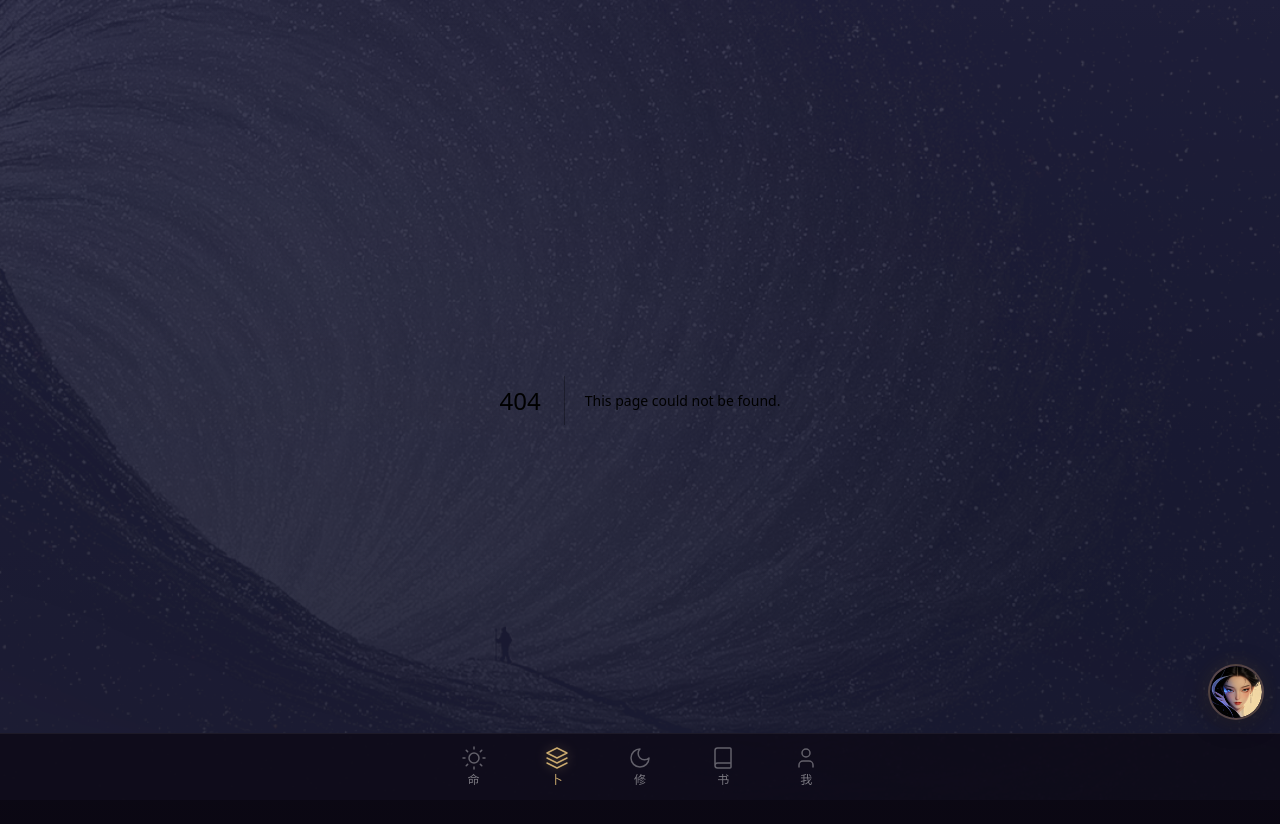
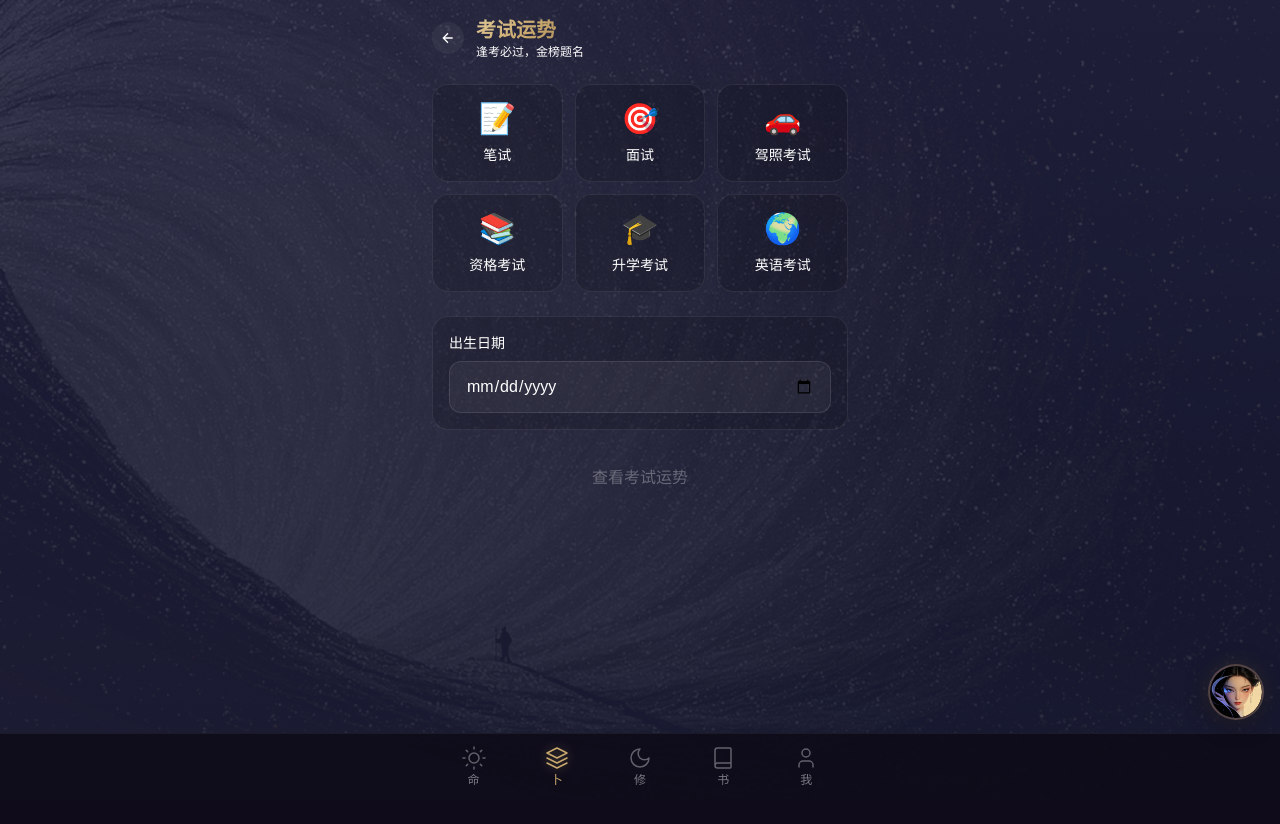
Before and after one commit to wuyi-LifeGPS/fatemaster-ai, a Next.js app: page /bu/exam-fortune in a window 1280 px wide. Before the commit this address had no page. Shown: the top 824 px of the page. After the commit the page ends 800 px from the top, so only its background shows below. Built offline with nearby package versions, Linux system fonts and the light colour scheme.

Commit message:
feat: 增加考试运势功能（/bu/exam-fortune）

```diff
--- /dev/null
+++ b/src/app/bu/exam-fortune/page.tsx
@@ -0,0 +1,136 @@
+'use client'
+
+import { useState } from 'react'
+import Link from 'next/link'
+
+const EXAM_TYPES = [
+  { type: '笔试', icon: '📝', tips: ['仔细审题', '先易后难', '检查答案'] },
+  { type: '面试', icon: '🎯', tips: ['自信大方', '条理清晰', '真诚回答'] },
+  { type: '驾照考试', icon: '🚗', tips: ['熟悉路线', '保持冷静', '注意细节'] },
+  { type: '资格考试', icon: '📚', tips: ['复习重点', '模拟练习', '调整心态'] },
+  { type: '升学考试', icon: '🎓', tips: ['保证睡眠', '合理饮食', '积极心态'] },
+  { type: '英语考试', icon: '🌍', tips: ['听力练习', '词汇复习', '阅读训练'] },
+]
+
+function getExamFortune(examType: string, birthDate: string) {
+  const exam = EXAM_TYPES.find(e => e.type === examType)
+  if (!exam) return null
+
+  const date = new Date(birthDate)
+  const today = new Date()
+  const combined = date.getDate() + today.getDate()
+  const luck = Math.floor(Math.random() * 30) + 70
+
+  return {
+    ...exam,
+    luck,
+    color: luck >= 85 ? 'text-green-400' : luck >= 70 ? 'text-yellow-400' : 'text-red-400',
+    level: luck >= 85 ? '大吉' : luck >= 70 ? '中吉' : '小吉',
+  }
+}
+
+export default function ExamFortunePage() {
+  const [examType, setExamType] = useState('')
+  const [birthDate, setBirthDate] = useState('')
+  const [result, setResult] = useState<any>(null)
+
+  const analyze = () => {
+    if (!examType || !birthDate) return
+    setResult(getExamFortune(examType, birthDate))
+  }
+
+  return (
+    <div className="px-4 pt-4 pb-24 animate-fade-in">
+      {/* Header */}
+      <div className="flex items-center gap-3 mb-6">
+        <Link href="/bu" className="w-8 h-8 rounded-full bg-white/5 flex items-center justify-center hover:bg-white/10 transition">
+          <svg width="16" height="16" viewBox="0 0 24 24" fill="none" stroke="currentColor" strokeWidth="2">
+            <path d="M19 12H5M12 19l-7-7 7-7" />
+          </svg>
+        </Link>
+        <div>
+          <h1 className="text-gold-gradient text-xl font-bold">考试运势</h1>
+          <p className="text-moonly-text-muted text-xs">逢考必过，金榜题名</p>
+        </div>
+      </div>
+
+      {!result ? (
+        <>
+          <div className="grid grid-cols-3 gap-3 mb-6">
+            {EXAM_TYPES.map(exam => (
+              <button
+                key={exam.type}
+                onClick={() => setExamType(exam.type)}
+                className={`moonly-card p-4 text-center transition ${
+                  examType === exam.type
+                    ? 'border-moonly-gold/50 bg-moonly-gold/5'
+                    : 'hover:bg-white/5'
+                }`}
+              >
+                <div className="text-3xl mb-2">{exam.icon}</div>
+                <div className="text-white text-sm font-medium">{exam.type}</div>
+              </button>
+            ))}
+          </div>
+
+          <div className="moonly-card p-4 mb-6">
+            <label className="text-white text-sm font-medium mb-2 block">出生日期</label>
+            <input
+              type="date"
+              value={birthDate}
+              onChange={e => setBirthDate(e.target.value)}
+              className="w-full bg-white/5 border border-white/10 rounded-xl px-4 py-3 text-white text-base focus:outline-none focus:border-moonly-gold/30"
+            />
+          </div>
+
+          <button
+            onClick={analyze}
+            disabled={!examType || !birthDate}
+            className="w-full py-3 bg-moonly-gold/10 text-moonly-gold rounded-xl font-medium hover:bg-moonly-gold/20 transition disabled:opacity-30 disabled:cursor-not-allowed"
+          >
+            查看考试运势
+          </button>
+        </>
+      ) : (
+        <div className="space-y-4">
+          <div className="moonly-card p-6 text-center">
+            <div className="text-5xl mb-3">{result.icon}</div>
+            <div className="text-gold text-2xl font-bold mb-2">{result.type}运势</div>
+            <div className={`text-2xl font-bold mt-4 ${result.color}`}>{result.level}</div>
+            <div className="mt-4">
+              <div className="text-moonly-text-muted text-xs mb-1">考试指数</div>
+              <div className="w-full bg-white/5 rounded-full h-3">
+                <div
+                  className={`h-3 rounded-full transition-all duration-1000 ${
+                    result.luck >= 85 ? 'bg-green-400' : result.luck >= 70 ? 'bg-yellow-400' : 'bg-red-400'
+                  }`}
+                  style={{ width: `${result.luck}%` }}
+                />
+              </div>
+              <div className={`text-lg font-bold mt-1 ${result.color}`}>{result.luck}分</div>
+            </div>
+          </div>
+
+          <div className="moonly-card p-4">
+            <h3 className="text-gold text-sm font-semibold mb-3">💡 考试建议</h3>
+            <div className="space-y-2">
+              {result.tips.map((tip: string, i: number) => (
+                <div key={i} className="flex items-center gap-2 text-moonly-text-secondary text-sm">
+                  <span className="text-gold">{i + 1}.</span>
+                  {tip}
+                </div>
+              ))}
+            </div>
+          </div>
+
+          <button
+            onClick={() => { setResult(null); setExamType(''); setBirthDate('') }}
+            className="w-full py-3 bg-white/5 text-white rounded-xl font-medium hover:bg-white/10 transition"
+          >
+            重新查看
+          </button>
+        </div>
+      )}
+    </div>
+  )
+}
--- a/src/app/bu/page.tsx
+++ b/src/app/bu/page.tsx
@@ -39,6 +39,15 @@ const DIVINATION_TOOLS = [
     status: 'ready',
     color: 'from-red-500/20 to-red-600/10',
     border: 'border-red-500/20',
+  },
+  {
+    icon: '考',
+    label: '考试运势',
+    desc: '逢考必过，金榜题名',
+    href: '/bu/exam-fortune',
+    status: 'ready',
+    color: 'from-violet-500/20 to-violet-600/10',
+    border: 'border-violet-500/20',
   },
   {
     icon: '旅',
```
